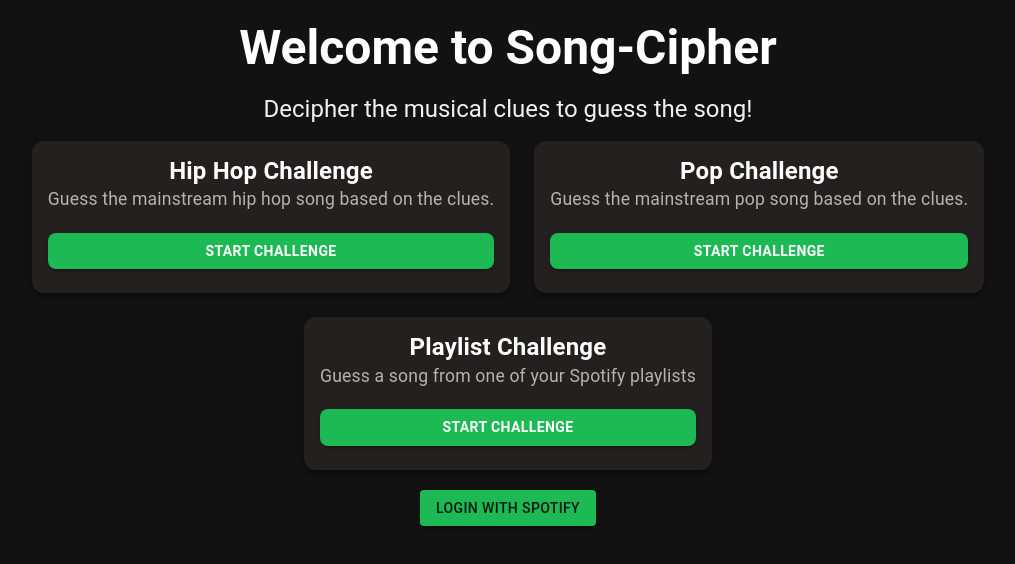
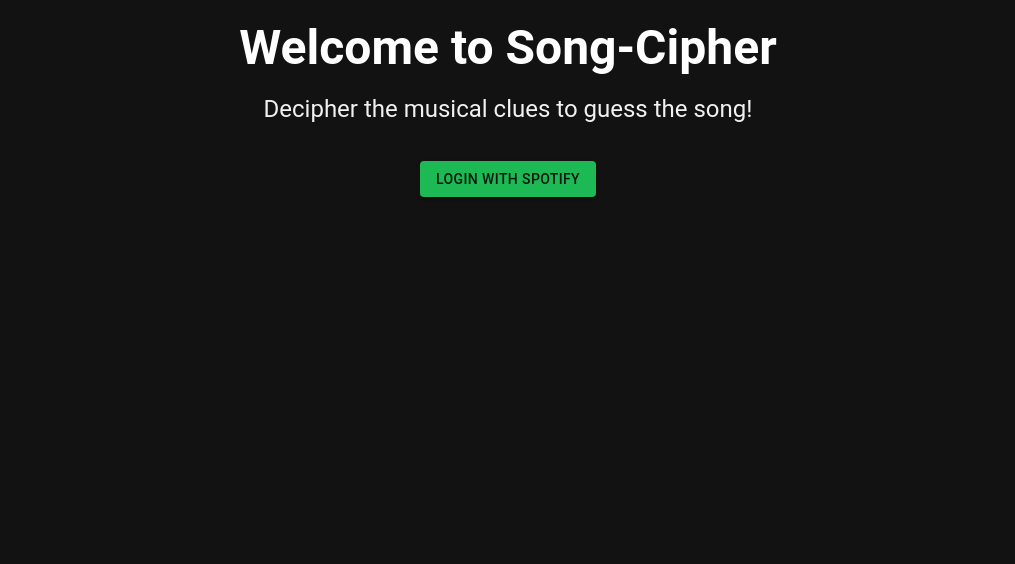
Before and after one commit to selwinjeremy/song-cipher, a React (Create React App) app in the folder frontend/: page / in a window 1280 px wide. Shown: the top 564 px of the page, without its empty margins (132-1147 px from the left). Built offline with nearby package versions, Linux system fonts and the light colour scheme; no server answers.

Commit message:
updated front-end login

```diff
--- a/frontend/src/App.js
+++ b/frontend/src/App.js
@@ -40,7 +40,9 @@
           </Typography>
 
           {/* Render Navigation Component */}
-          <Navigation />
+          {accessToken && (
+            <Navigation />
+          )}
 
           {/* Define the Routes */}
           <div style={{ padding: '20px', textAlign: 'center' }}>
```
